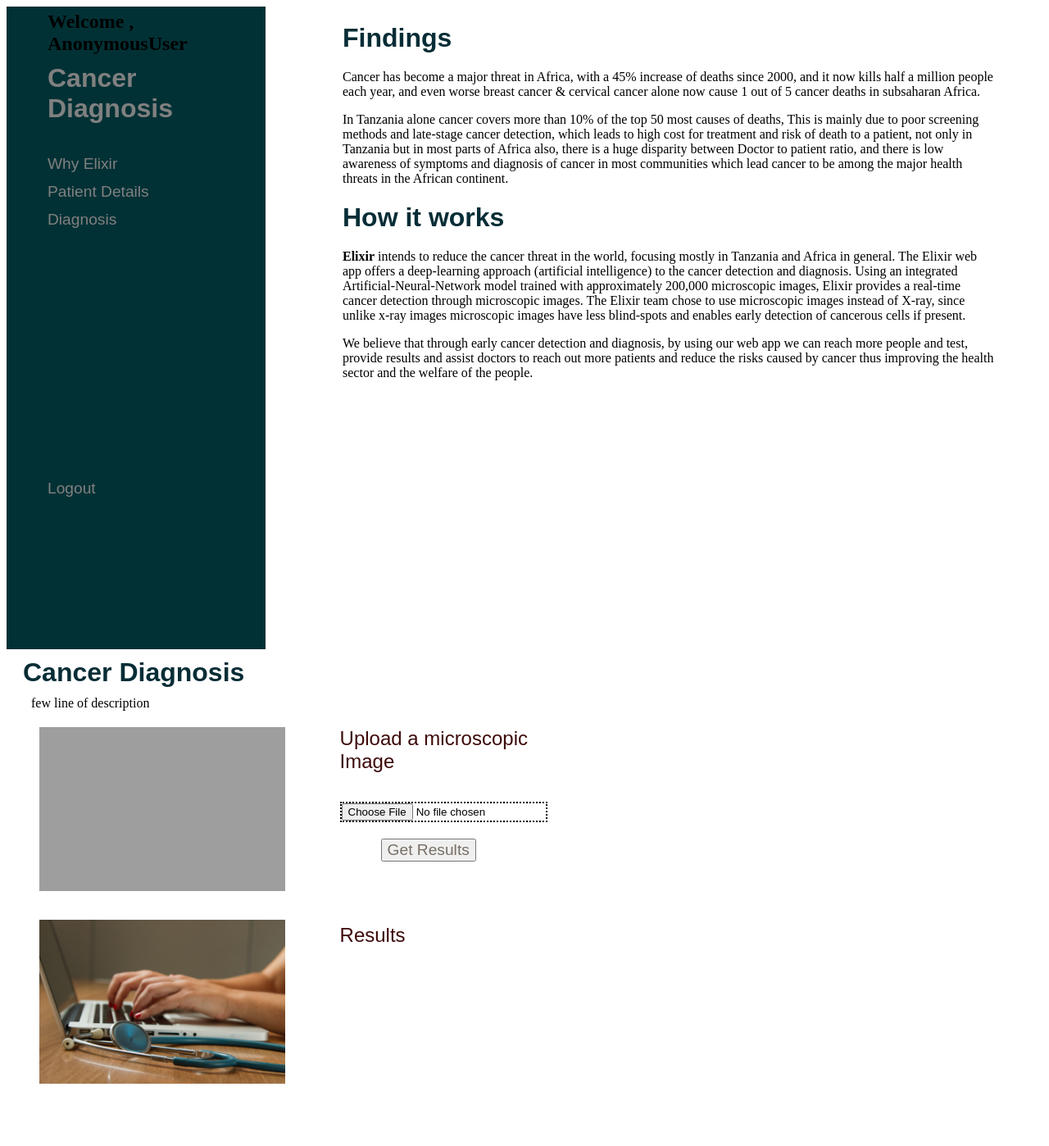
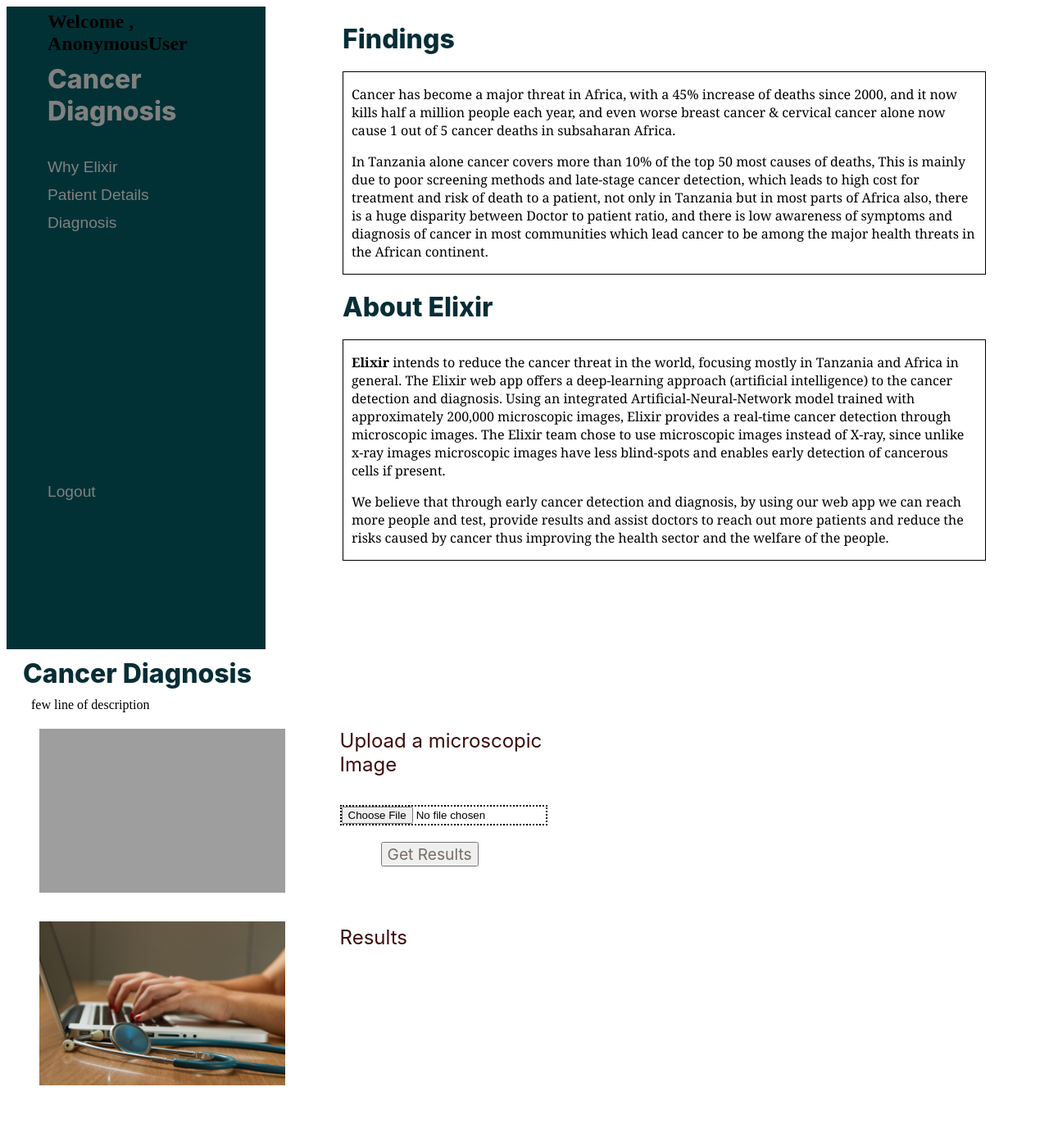
Before and after one commit to Tonyloyt/Cancer-Diagnosis-, a Django app: page /homepage/homepage/ in a window 1280 px wide. Shown: the top 1398 px of the page at 82% size. Run offline with Django 3.2, Linux system fonts and the light colour scheme; some libraries are stand-ins or nearby versions; grey boxes are pictures that could not be loaded.

Commit message:
added configs

```diff
--- a/Elixir/settings.py
+++ b/Elixir/settings.py
@@ -38,6 +38,8 @@ INSTALLED_APPS = [
     'django.contrib.messages',
     'django.contrib.staticfiles',
     'elixir_app',
+    'crispy_forms',
+    # 'fontawesome',
 ]
 
 MIDDLEWARE = [
--- a/elixir_app/models.py
+++ b/elixir_app/models.py
@@ -3,6 +3,7 @@ from django.contrib.auth.models import AbstractBaseUser,User
 from django.contrib.auth.models import PermissionsMixin
 from django.contrib.auth.models import BaseUserManager
 from django import forms
+# from fontawesome.fields import IconField
 
 # Create your models here.
 import os
--- a/elixir_app/templates/elixir_app/elixir_dashboard.html
+++ b/elixir_app/templates/elixir_app/elixir_dashboard.html
@@ -1,4 +1,5 @@
 {% load static %}
+{%  load crispy_forms_tags %}
 <html>
     <head>
 <style>
@@ -70,7 +71,7 @@
    color: grey;
 }
 .loadly_titles_sub3{
-	font-family:'Merriweather Sans', sans-serif;
+  font-family: -apple-system, BlinkMacSystemFont, 'Segoe UI', Roboto, Oxygen, Ubuntu, Cantarell, 'Open Sans', 'Helvetica Neue', sans-serif;
 	font-size:2em;
 	font-weight:800;
 	color:rgb(7, 45, 54);
@@ -78,7 +79,7 @@
 	}
 
 .loadly_titles_sub2{
-    font-family:'Merriweather Sans', sans-serif;
+  font-family: -apple-system, BlinkMacSystemFont, 'Segoe UI', Roboto, Oxygen, Ubuntu, Cantarell, 'Open Sans', 'Helvetica Neue', sans-serif;
     font-size:2.0em;
     font-weight:800;
     color: grey;
@@ -90,14 +91,14 @@
       font-size: 15px;
   }
   .loadly_contents_fonts{
-	font-family:'Montserrat',sans-serif;
+    font-family: -apple-system, BlinkMacSystemFont, 'Segoe UI', Roboto, Oxygen, Ubuntu, Cantarell, 'Open Sans', 'Helvetica Neue', sans-serif;
 	color:#776e64;
 	font-size:1.2em;
 	line-height:1.5em;
 
 	}
 	.loadly_contents_fonts1{
-	font-family:'Montserrat',sans-serif;
+    font-family: -apple-system, BlinkMacSystemFont, 'Segoe UI', Roboto, Oxygen, Ubuntu, Cantarell, 'Open Sans', 'Helvetica Neue', sans-serif;
 	color:#776e64;
 	font-size:1.2em;
 	line-height:1.5em;
@@ -106,27 +107,27 @@
 	vertical-align: top;
 	}
 	.loadly_contents_fonts2{
-	font-family:'Montserrat',sans-serif;
+    font-family: -apple-system, BlinkMacSystemFont, 'Segoe UI', Roboto, Oxygen, Ubuntu, Cantarell, 'Open Sans', 'Helvetica Neue', sans-serif;
 	color:#776e64;
 	font-size:1.2em;
 	line-height:1.5em;
 	padding-top: 20px;
     }
     .loadly_contents_fonts{
-   	font-family:  'montserrat', sans-serif;
+      font-family: -apple-system, BlinkMacSystemFont, 'Segoe UI', Roboto, Oxygen, Ubuntu, Cantarell, 'Open Sans', 'Helvetica Neue', sans-serif;
    	color: #776e64;
    	font-size: 1.2em;
    	line-height: 1.5em;
 
    }
    .loadly_titles_sub44{
-   	font-family: merriweather sans,sans-serif;
+    font-family: -apple-system, BlinkMacSystemFont, 'Segoe UI', Roboto, Oxygen, Ubuntu, Cantarell, 'Open Sans', 'Helvetica Neue', sans-serif;
    	font-size: 2em;
    	font-weight: 800;
    	color: #453536;
    }
    .exilir_upload{
-    font-family: merriweather sans,sans-serif;
+    font-family: -apple-system, BlinkMacSystemFont, 'Segoe UI', Roboto, Oxygen, Ubuntu, Cantarell, 'Open Sans', 'Helvetica Neue', sans-serif;
     font-size: 1.5em;
     color: rgb(61, 9, 9);
     /* font-weight: 800; */
@@ -137,8 +138,13 @@
      /* text-align: center; */
      font-weight: bold;
      font-size: 1.5em;
+
    }
-
+.findings{
+  font-family: Georgia, 'Times New Roman', Times, serif;
+  /* font-weight: bold; */
+  font-size: 1em;
+}
 </style>
 
 <script>
@@ -198,15 +204,15 @@
         <div id="div_profile" style="display: inline-block; width: 70%; height: 100%; vertical-align:top;">
            <div style="margin-left: 90px; margin-top: 20px;" >
             <div> <span class="loadly_titles_sub3" >Findings</span></div>
-            <div style="margin-top: 20px;"> <span class=""> <p>Cancer has become a major threat in Africa, with a 45% increase of deaths since 2000, and it now kills half a million people each year, and even worse breast
+            <div style="margin-top: 20px; border: 1px solid black; margin-right: 10px;padding: 0px 10px 0px 10px;"> <span class="findings"> <p>Cancer has become a major threat in Africa, with a 45% increase of deaths since 2000, and it now kills half a million people each year, and even worse breast
               cancer & cervical cancer alone now cause 1 out of 5 cancer deaths in subsaharan Africa.</p>
               <p>In Tanzania alone cancer covers more than 10% of the top 50 most causes of deaths,                                                                   This is mainly due to poor screening methods and late-stage cancer detection, which leads to high cost for treatment  and risk of death to a patient, not only in Tanzania but in most parts of Africa also, there is a huge disparity between Doctor to patient ratio, and there is low awareness of symptoms and diagnosis of cancer in most communities which
                 lead cancer to be among the major health threats in the African continent.</p>
             </span></div>
            </div>
            <div style="margin-left: 90px; margin-top: 20px;">
-            <div> <span class="loadly_titles_sub3" >How it works</span></div>
-            <div style="margin-top: 20px;"> <span class=""> <p> <b>Elixir</b> intends to reduce the cancer threat in the world, focusing mostly in Tanzania and Africa in general.                               The Elixir web app offers a deep-learning approach (artificial intelligence)  to the cancer detection and diagnosis. Using  an integrated Artificial-Neural-Network model trained with approximately 200,000 microscopic images, Elixir provides a real-time cancer detection through microscopic images.                                      The Elixir team chose to use microscopic images instead of X-ray, since unlike x-ray images microscopic images have less blind-spots and enables early detection of cancerous cells if present.</p>
+            <div> <span class="loadly_titles_sub3" >About Elixir</span></div>
+            <div style="margin-top: 20px; border: 1px solid black; margin-right: 10px;padding: 0px 10px 0px 10px;"> <span class="findings"> <p> <b>Elixir</b> intends to reduce the cancer threat in the world, focusing mostly in Tanzania and Africa in general.                               The Elixir web app offers a deep-learning approach (artificial intelligence)  to the cancer detection and diagnosis. Using  an integrated Artificial-Neural-Network model trained with approximately 200,000 microscopic images, Elixir provides a real-time cancer detection through microscopic images.                                      The Elixir team chose to use microscopic images instead of X-ray, since unlike x-ray images microscopic images have less blind-spots and enables early detection of cancerous cells if present.</p>
               <p>We believe that through early cancer detection and diagnosis, by using our web app we can reach more people and test, provide results and assist doctors to reach out more patients and reduce the risks caused by cancer
                 thus improving the health sector and the welfare of the people.</p>
             </span></div>
@@ -220,32 +226,33 @@
             <div style="margin-top: 20px; margin-left: 70px; margin-bottom: 35px;">
 
                 <div> <span class="loadly_titles_sub3" >Patient Details</span></div>
-         <form role="form" method="POST"  >
+         <form role="form" method="POST" class="uniForm" >
           {% csrf_token %}
+          <!-- {{ patient_form|crispy }} -->
 
-         <div>
+          <div>
 
             <div style="display: block; margin-top: 10px;">
-              Card ID: <span class="cinput">{{patient_form.cardid}} </span>
+              Card ID: <span class="cinput">{{ patient_form.cardid }} </span>
                </div>
 
                <div>
                    <div style="display: block; margin-top: 10px;">
-                    Blood Group:<span class="cinput">{{patient_form.blood}} </span>
+                    Blood Group:<span class="cinput">{{ patient_form.blood}} </span>
 
 
                 </div>
                 <div style="display: block; margin-top: 10px;">
-                    Age: <span class="cinput">{{patient_form.age}} </span>
+                    Age: <span class="cinput">{{ patient_form.age }} </span>
                 </div>
 
                 <div style="display: block; margin-top: 10px;" >
-                    Gender: <span class="cinput">{{patient_form.gender}} </span>
+                    Gender: <span class="cinput">{{ patient_form.gender }} </span>
                 </div>
                </div>
 
                <div style="display: block; margin-top: 10px;">
-                Address: <span class="cinput">{{patient_form.address}} </span>
+                Address: <span class="cinput">{{ patient_form.address }} </span>
                </div>
 
                <div style="display: block; margin-top: 10px;">
--- a/elixir_app/templates/elixir_app/elixir_login.html
+++ b/elixir_app/templates/elixir_app/elixir_login.html
@@ -22,9 +22,11 @@
             text-align: center;
             }
       .loadly_titles_sub2{
-                font-family:'Merriweather Sans', sans-serif;
+                /* font-family:'Merriweather Sans', sans-serif;  */
+                /* font-family: Georgia, 'Times New Roman', Times, serif; */
+                font-family: -apple-system, BlinkMacSystemFont, 'Segoe UI', Roboto, Oxygen, Ubuntu, Cantarell, 'Open Sans', 'Helvetica Neue', sans-serif;
                 font-size:2.0em;
-                font-weight:800;
+                font-weight:700;
                 color: grey;
             }
             .button {
```
Also changed, not shown: db.sqlite3.
